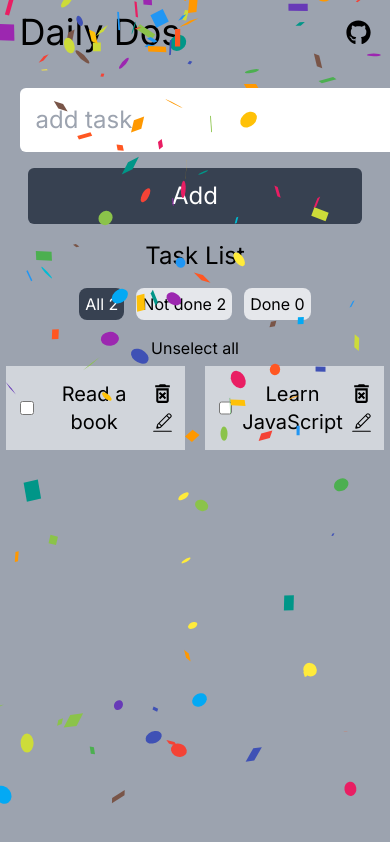
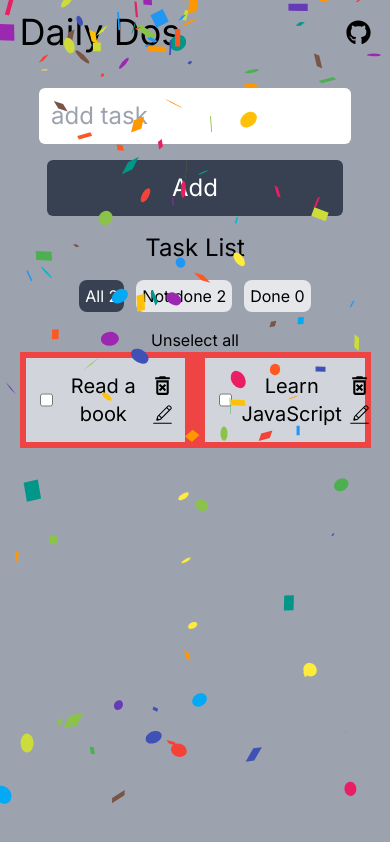
Before and after one commit to segunajibola/todos-daily, a Next.js app: page / in a window 390 px wide. Built offline with nearby package versions, Linux system fonts and the light colour scheme.

Commit message:
workOnResponsiveness

```diff
--- a/app/components/AddTaskForm.tsx
+++ b/app/components/AddTaskForm.tsx
@@ -24,13 +24,13 @@ const AddTaskForm: React.FC<AddTaskFormProps> = ({ onAddTask }) => {
     }
   };
   return (
-    <form onSubmit={handleSubmit} className="w-[90vw] mx-auto">
+    <form onSubmit={handleSubmit} className="w-[80vw] mx-auto">
       <input
         type="text"
         placeholder="add task"
         value={newTaskTitle}
         onChange={(e) => SetNewTaskTitle(e.target.value)}
-        className="p-4 text-2xl outline-none rounded-md"
+        className="p-3 text-2xl outline-none w-full mx-auto rounded-md"
       />
       <button
         type="submit"
--- a/app/components/TaskLists.tsx
+++ b/app/components/TaskLists.tsx
@@ -163,7 +163,7 @@ const TaskList: React.FC = () => {
           {getFilteredTasks().length === 0 ? (
             <div className="my-10">Empty</div>
           ) : (
-            <ul className="grid grid-cols-2 gap-2">
+            <ul className="grid grid-cols-2 gap-2 bg-red-500">
               {getFilteredTasks().map((task) => (
                 <div
                   key={task.id}
--- a/app/page.tsx
+++ b/app/page.tsx
@@ -17,7 +17,7 @@ export default function Home() {
           <FaGithub size={25} className="flex items-center" />
         </a>
       </header>
-      <div className="flex justify-center">
+      <div className="w-[90%] mx-auto">
         <TaskList />
       </div>
     </div>
```
